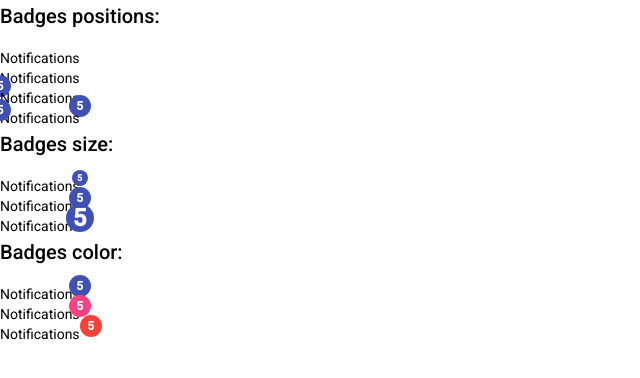
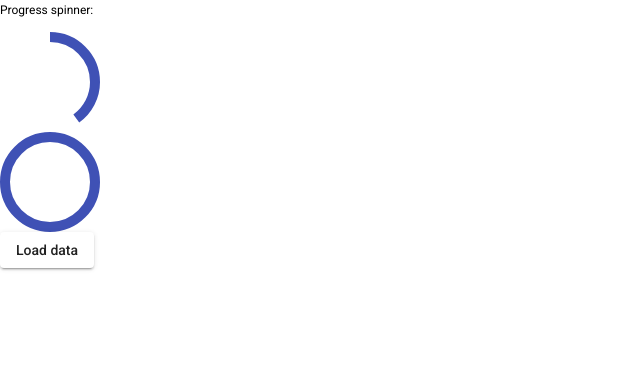
Before and after one commit to ItzhakVilensky/material-demo, an Angular app in the folder material/: page / in a window 1280 px wide. Shown: the top 378 px of the page, without its empty margins (0-640 px from the left). Built offline with nearby package versions, Linux system fonts and the light colour scheme.

Commit message:
Add: - mat-progress-spinner - mat-spinner - loadData func - MatProgressSpinnerModule

```diff
--- a/material/src/app/app.component.html
+++ b/material/src/app/app.component.html
@@ -104,7 +104,7 @@
 </div> -->
 
 
-
+<!--
 <p class="mat-title">Badges positions:</p>
 <div>
   <span [matBadge]="notifications" [matBadgeHidden]="notifications === 0">Notifications</span>
@@ -137,4 +137,11 @@
 </div>
 <div>
   <span matBadge="5" matBadgeColor="warn" matBadgeOverlap="false">Notifications</span>
-</div>
+</div> -->
+
+<p class="mat-caption">Progress spinner:</p>
+<mat-progress-spinner value="40"></mat-progress-spinner>
+<mat-progress-spinner value="100"></mat-progress-spinner>
+
+<mat-spinner *ngIf="showSpinner" color="accent"></mat-spinner>
+<button mat-raised-button (click)="loadData()">Load data</button>
--- a/material/src/app/app.component.ts
+++ b/material/src/app/app.component.ts
@@ -8,4 +8,12 @@ import { Component } from '@angular/core';
 export class AppComponent {
   title = 'material';
   notifications = 0;
+  showSpinner = false;
+
+  loadData() {
+    this.showSpinner = true;
+    setTimeout(() => {
+      this.showSpinner = false;
+    }, 3000);
+  }
 }
--- a/material/src/app/material/material.module.ts
+++ b/material/src/app/material/material.module.ts
@@ -3,12 +3,14 @@ import { MatButtonModule } from '@angular/material/button';
 import { MatButtonToggleModule } from '@angular/material/button-toggle';
 import { MatIconModule } from '@angular/material/icon';
 import { MatBadgeModule } from '@angular/material/badge';
+import { MatProgressSpinnerModule } from '@angular/material/progress-spinner';
 
 const MaterialComponents = [
   MatButtonModule,
   MatButtonToggleModule,
   MatIconModule,
-  MatBadgeModule
+  MatBadgeModule,
+  MatProgressSpinnerModule
 ];
 
 @NgModule({
```
